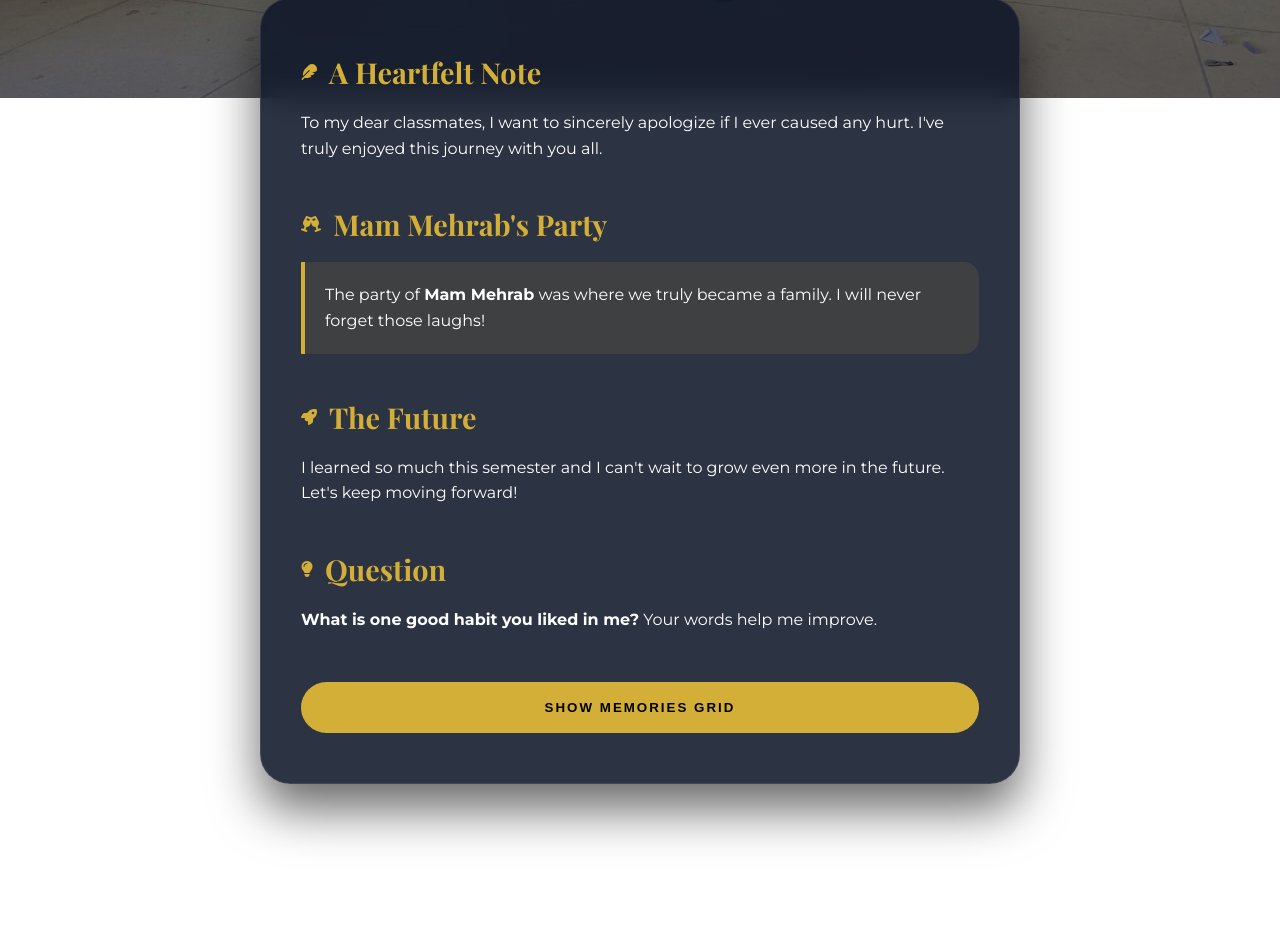
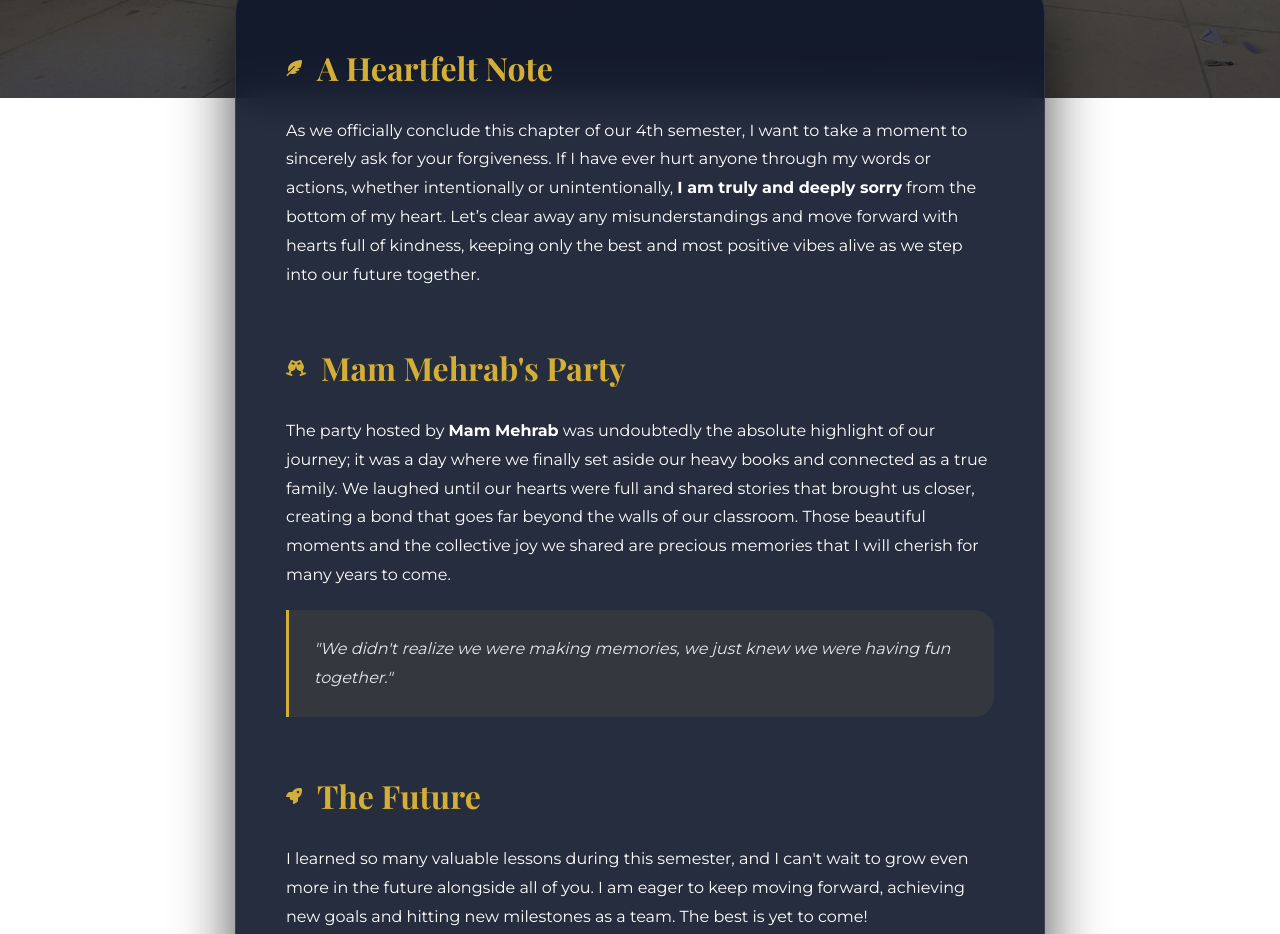
Before and after one commit to arslanhashim/4th-semester-farewell, a plain HTML site: page index.html in a window 1280 px wide. Shown: the part 702-1636 px from the top of the page. Drawn offline with nearby package versions, Linux system fonts and the light colour scheme; a web font is replaced by a local one.

Commit message:
Update index.html

```diff
--- a/index.html
+++ b/index.html
@@ -12,46 +12,35 @@
         * { margin: 0; padding: 0; box-sizing: border-box; }
 
         /* THE BACKGROUND SYSTEM */
-        /* This part is for everyone (Desktop/Laptop) */
         .background-fixed {
             position: fixed;
             top: 0;
             left: 0;
             width: 100%;
             height: 100%;
-    background-image: linear-gradient(rgba(0,0,0,0.5), rgba(0,0,0,0.6)), url('class-background.jpg');
+            background-image: linear-gradient(rgba(0,0,0,0.55), rgba(0,0,0,0.7)), url('class-background.jpg');
             background-size: cover;
             background-repeat: no-repeat;
             z-index: -1;
 
-    /* Desktop focus is usually center */
+            /* Desktop focus maintained at 70% */
             background-position: 70% center;
         }
 
-/* This part is ONLY for Mobile (Manual Adjustments) */
+        /* Mobile Manual Adjustments */
         @media (max-width: 600px) {
             .background-fixed {
-        /* MANUAL CONTROL:
-           The first number is Left/Right (X)
-           The second number is Up/Down (Y)
-        */
+                /* Manual Focus for Mobile */
                 background-position: 70% 0% !important;
-
-        /* TIP: If your faces are being cut off at the top,
-           lower the second percentage (e.g., 10% or 0%).
-           If faces are cut off at the bottom, increase it (e.g., 80%). */
             }
-
-
             .hero h1 { font-size: 3rem !important; }
-            .glass-box { padding: 35px 20px !important; }
+            .glass-box { padding: 40px 25px !important; }
         }
-        /* --------------------------------------- */
 
         body {
             font-family: 'Montserrat', sans-serif;
             color: #ffffff;
-            line-height: 1.6;
+            line-height: 1.8;
         }
 
         .hero {
@@ -68,75 +57,80 @@
             font-family: 'Playfair Display', serif;
             font-size: clamp(2.5rem, 10vw, 5.5rem);
             color: #d4af37;
-            text-shadow: 2px 4px 20px rgba(0,0,0,0.8);
+            text-shadow: 2px 4px 25px rgba(0,0,0,0.9);
         }
 
         .content-container {
-            max-width: 800px;
-            margin: -100px auto 100px;
+            max-width: 850px;
+            margin: -120px auto 100px;
             padding: 0 20px;
         }
 
         .glass-box {
-            background: rgba(15, 23, 42, 0.88);
-            backdrop-filter: blur(15px);
-            -webkit-backdrop-filter: blur(15px);
+            background: rgba(15, 23, 42, 0.9);
+            backdrop-filter: blur(20px);
+            -webkit-backdrop-filter: blur(20px);
             border: 1px solid rgba(255, 255, 255, 0.1);
-            border-radius: 30px;
-            padding: 50px 40px;
-            box-shadow: 0 25px 50px rgba(0,0,0,0.6);
+            border-radius: 35px;
+            padding: 60px 50px;
+            box-shadow: 0 30px 60px rgba(0,0,0,0.7);
         }
 
         .section-title {
             display: flex;
             align-items: center;
-            gap: 12px;
+            gap: 15px;
             color: #d4af37;
-            margin-bottom: 15px;
+            margin-bottom: 20px;
         }
 
-        .section-title h2 { font-family: 'Playfair Display', serif; font-size: 1.8rem; }
+        .section-title h2 { font-family: 'Playfair Display', serif; font-size: 2rem; }
 
-        .text-block { margin-bottom: 40px; }
+        .text-block { margin-bottom: 50px; }
 
         .highlight-box {
-            background: rgba(212, 175, 55, 0.1);
-            border-left: 4px solid #d4af37;
-            padding: 20px;
-            border-radius: 0 15px 15px 0;
-            margin-top: 15px;
+            background: rgba(212, 175, 55, 0.08);
+            border-left: 3px solid #d4af37;
+            padding: 25px;
+            border-radius: 0 20px 20px 0;
+            margin-top: 20px;
+            font-style: italic;
+            color: #e2e8f0;
         }
 
         .btn-memories {
             width: 100%;
             background: #d4af37;
             color: #000;
-            padding: 18px;
+            padding: 20px;
             border: none;
             border-radius: 50px;
             font-weight: 700;
             text-transform: uppercase;
             letter-spacing: 2px;
             cursor: pointer;
-            margin-top: 10px;
+            transition: 0.4s;
         }
+
+        .btn-memories:hover { background: #fff; transform: translateY(-3px); }
 
         #photo-grid {
             display: none;
-            grid-template-columns: repeat(auto-fit, minmax(150px, 1fr));
+            grid-template-columns: repeat(auto-fit, minmax(180px, 1fr));
             gap: 15px;
-            margin-top: 30px;
+            margin-top: 40px;
         }
 
         .grid-img {
             width: 100%;
-            height: 150px;
+            height: 180px;
             object-fit: cover;
-            border-radius: 10px;
+            border-radius: 15px;
+            border: 1px solid rgba(255,255,255,0.1);
         }
 
         footer { text-align: center; padding: 60px 20px; }
-        .signature { font-family: 'Playfair Display', serif; font-size: 2.8rem; color: #d4af37; }
+        .signature { font-family: 'Playfair Display', serif; font-size: 3rem; color: #d4af37; }
     </style>
 </head>
 <body>
@@ -144,9 +138,9 @@
     <div class="background-fixed"></div>
 
     <section class="hero">
-        <p style="letter-spacing: 5px; font-weight: 700;">MEMORIES OF</p>
+        <p style="letter-spacing: 6px; font-weight: 700; opacity: 0.8;">MEMORIES OF THE JOURNEY</p>
         <h1>4th Semester</h1>
-        <i class="fa-solid fa-chevron-down" style="color: #d4af37; margin-top: 20px;"></i>
+        <i class="fa-solid fa-chevron-down" style="color: #d4af37; margin-top: 25px; font-size: 1.2rem;"></i>
     </section>
 
     <div class="content-container">
@@ -154,19 +148,20 @@
 
             <div class="text-block">
                 <div class="section-title">
-                    <i class="fa-solid fa-feather"></i>
+                    <i class="fa-solid fa-feather-pointed"></i>
                     <h2>A Heartfelt Note</h2>
                 </div>
-                <p>To my dear classmates, I want to sincerely apologize if I ever caused any hurt. I've truly enjoyed this journey with you all.</p>
+                <p>As we officially conclude this chapter of our 4th semester, I want to take a moment to sincerely ask for your forgiveness. If I have ever hurt anyone through my words or actions, whether intentionally or unintentionally, <strong>I am truly and deeply sorry</strong> from the bottom of my heart. Let’s clear away any misunderstandings and move forward with hearts full of kindness, keeping only the best and most positive vibes alive as we step into our future together.</p>
             </div>
 
             <div class="text-block">
                 <div class="section-title">
-                    <i class="fa-solid fa-glass-cheers"></i>
+                    <i class="fa-solid fa-champagne-glasses"></i>
                     <h2>Mam Mehrab's Party</h2>
                 </div>
+                <p>The party hosted by <strong>Mam Mehrab</strong> was undoubtedly the absolute highlight of our journey; it was a day where we finally set aside our heavy books and connected as a true family. We laughed until our hearts were full and shared stories that brought us closer, creating a bond that goes far beyond the walls of our classroom. Those beautiful moments and the collective joy we shared are precious memories that I will cherish for many years to come.</p>
                 <div class="highlight-box">
-                    The party of <strong>Mam Mehrab</strong> was where we truly became a family. I will never forget those laughs!
+                    "We didn't realize we were making memories, we just knew we were having fun together."
                 </div>
             </div>
 
@@ -175,18 +170,20 @@
                     <i class="fa-solid fa-rocket"></i>
                     <h2>The Future</h2>
                 </div>
-                <p>I learned so much this semester and I can't wait to grow even more in the future. Let's keep moving forward!</p>
+                <p>I learned so many valuable lessons during this semester, and I can't wait to grow even more in the future alongside all of you. I am eager to keep moving forward, achieving new goals and hitting new milestones as a team. The best is yet to come!</p>
             </div>
 
             <div class="text-block">
                 <div class="section-title">
                     <i class="fa-solid fa-lightbulb"></i>
-                    <h2>Question</h2>
+                    <h2>A Small Question</h2>
                 </div>
-                <p><strong>What is one good habit you liked in me?</strong> Your words help me improve.</p>
+                <p>I value your perspective as I try to grow as a person. I would love to know: <strong>What is one good habit you liked in me this semester?</strong> Your feedback helps me stay motivated and improve for our next journey together.</p>
             </div>
 
-            <button class="btn-memories" onclick="toggle()">Show Memories Grid</button>
+            <button class="btn-memories" onclick="toggle()">
+                <i class="fa-solid fa-images"></i> Show Memories Grid
+            </button>
 
             <div id="photo-grid">
                 <img src="1.png.jpeg" class="grid-img">
@@ -200,13 +197,18 @@
 
     <footer>
         <div class="signature">Arsalan Hashim</div>
-        <p style="color: #d4af37; font-weight: 700;">CLASS OF 2024</p>
+        <p style="color: #d4af37; font-weight: 700; letter-spacing: 3px;">CLASS OF 2024 | STAY BLESSED</p>
     </footer>
 
     <script>
         function toggle() {
             var g = document.getElementById("photo-grid");
-            g.style.display = (g.style.display === "grid") ? "none" : "grid";
+            if (g.style.display === "grid") {
+                g.style.display = "none";
+            } else {
+                g.style.display = "grid";
+                g.scrollIntoView({ behavior: 'smooth' });
+            }
         }
     </script>
 </body>
```
Lines whose indentation alone changed are shown as unchanged.
